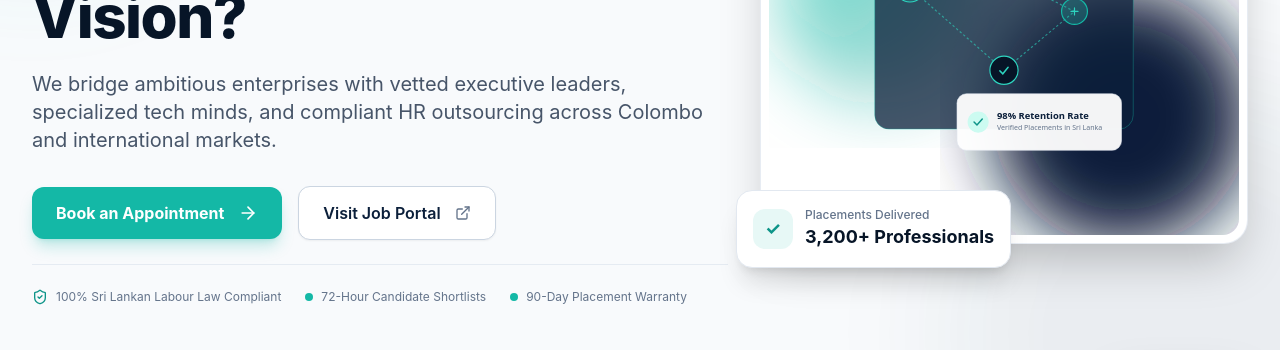
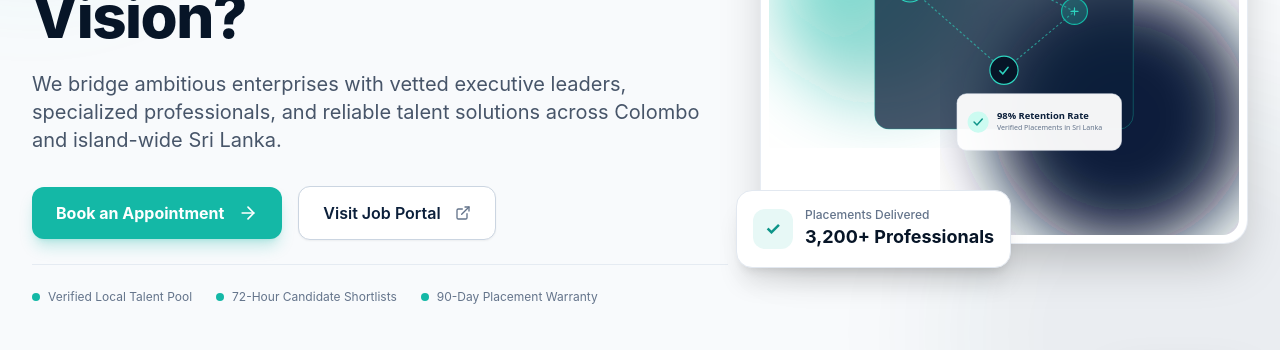
Before and after one commit to sgc1996/prime-talents-website, a Next.js app: page / in a window 1280 px wide. Shown: the part 378-728 px from the top of the page. Built offline with nearby package versions, Linux system fonts and the light colour scheme; no server answers.

Commit message:
chore: localize hero section text and remove labour law compliance claim

```diff
--- a/src/components/sections/HeroSection.tsx
+++ b/src/components/sections/HeroSection.tsx
@@ -3,7 +3,7 @@
 import React from "react";
 import Link from "next/link";
 import Image from "next/image";
-import { ArrowRight, ExternalLink, ShieldCheck, Sparkles } from "lucide-react";
+import { ArrowRight, ExternalLink, Sparkles } from "lucide-react";
 import { siteConfig } from "@/lib/constants";
 import { Button } from "@/components/ui/Button";
 
@@ -34,8 +34,8 @@ export function HeroSection() {
             {/* Outcome-focused Subtext */}
             <p className="text-lg sm:text-xl text-slate-600 dark:text-slate-300 leading-relaxed max-w-2xl mx-auto lg:mx-0">
               We bridge ambitious enterprises with vetted executive leaders,
-              specialized tech minds, and compliant HR outsourcing across Colombo
-              and international markets.
+              specialized professionals, and reliable talent solutions across Colombo
+              and island-wide Sri Lanka.
             </p>
 
             {/* CTA Buttons */}
@@ -63,8 +63,8 @@ export function HeroSection() {
             {/* Trust Signals */}
             <div className="pt-6 border-t border-slate-200/80 dark:border-navy-800 flex flex-wrap items-center justify-center lg:justify-start gap-6 text-xs text-slate-500 dark:text-slate-400">
               <div className="flex items-center gap-2">
-                <ShieldCheck className="w-4 h-4 text-teal-600 dark:text-teal-400" />
-                <span>100% Sri Lankan Labour Law Compliant</span>
+                <span className="w-2 h-2 rounded-full bg-teal-500" />
+                <span>Verified Local Talent Pool</span>
               </div>
               <div className="flex items-center gap-2">
                 <span className="w-2 h-2 rounded-full bg-teal-500" />
--- a/src/lib/constants.ts
+++ b/src/lib/constants.ts
@@ -56,7 +56,7 @@ export const siteConfig = {
     {
       id: "job-portal",
       title: "Career Gateway & Job Seeker Portal",
-      shortDesc: "A high-speed bridge connecting Sri Lanka's finest professionals with top-tier local and global employers.",
+      shortDesc: "A high-speed bridge connecting Sri Lanka's finest professionals with top-tier employers across the island.",
       badge: "For Job Seekers",
       icon: "Briefcase",
       anchor: "/services#job-portal",
```
